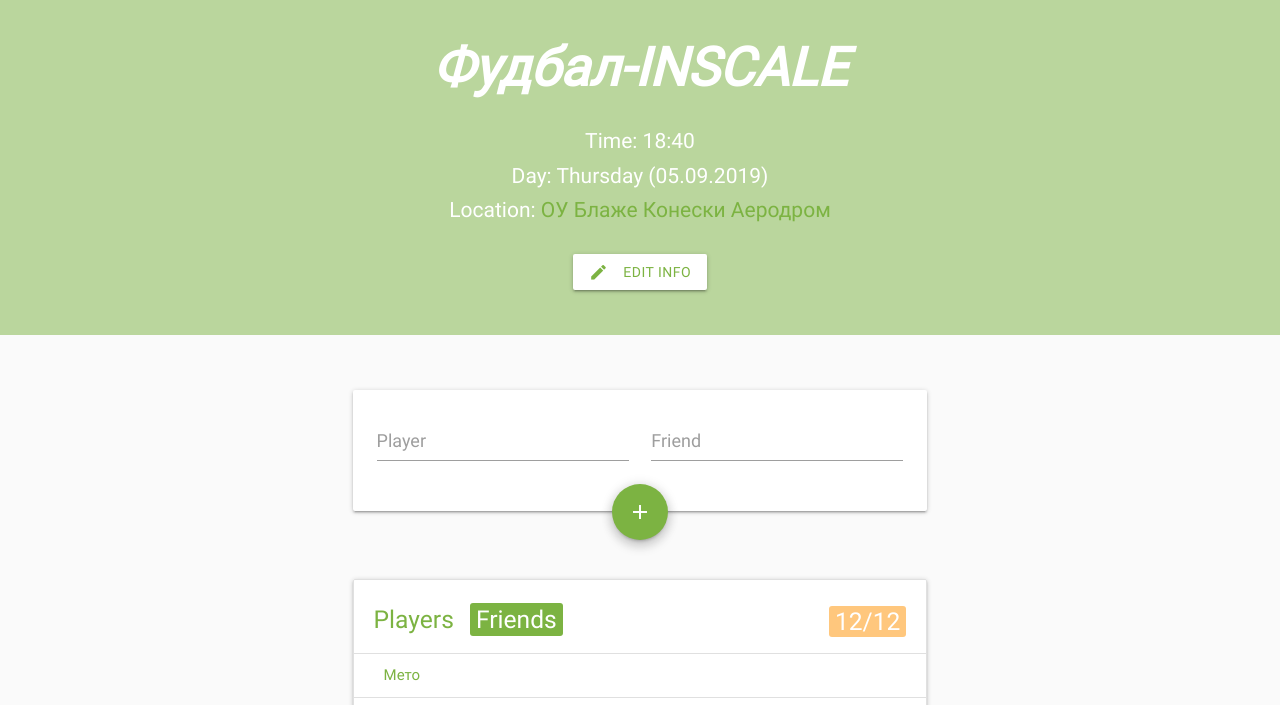
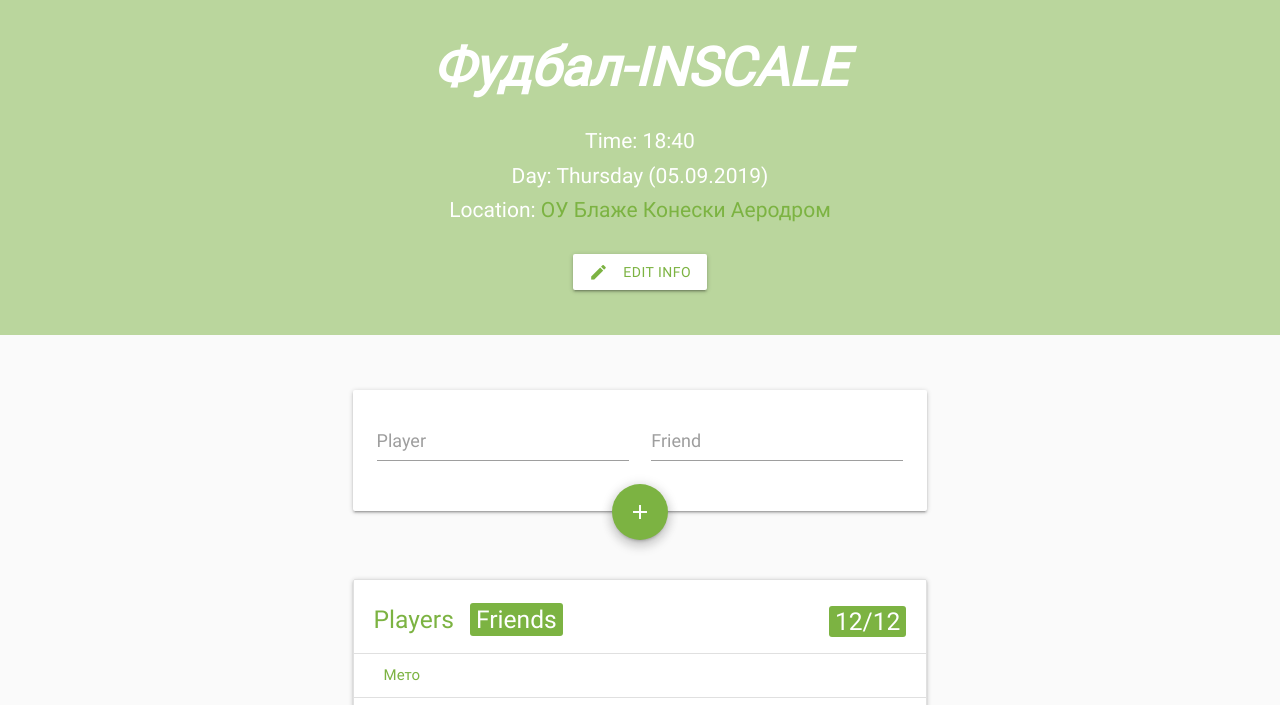
Before and after one commit to MTrajK/FootballPoll, a plain HTML site: page src/site/index.html in a window 1280 px wide. Shown: the part 76-781 px from the top of the page. Drawn offline with Linux system fonts and the light colour scheme.

Commit message:
Added color function

```diff
--- a/src/site/css/app.css
+++ b/src/site/css/app.css
@@ -259,7 +259,6 @@ main {
 
 .total-badge {
     float: right;
-    background: #ffc77d;
     color: #ffffff;
 }
 
@@ -308,7 +307,7 @@ main {
 
 .wrong-credentials {
     margin-top: 0px;
-    color: #B71C1C;
+    color: #e53935;
 }
 
 /* MAIN */
--- a/src/site/index.html
+++ b/src/site/index.html
@@ -189,8 +189,10 @@
                       <li class="collection-header">
                         <h5>Players
                           <span class="my-badge my-green">Friends</span>
-                          <span
-                            class="my-badge total-badge">{{currentPoll.participants.length}}/{{currentPoll.info.needPlayers}}</span>
+                          <span class="my-badge total-badge"
+                            v-bind:style="calculateColor(currentPoll.participants.length,currentPoll.info.needPlayers,currentPoll.info.maxPlayers)">
+                            {{currentPoll.participants.length}}/{{currentPoll.info.needPlayers}}
+                          </span>
                         </h5>
                       </li>
                       <li class="collection-item hover-item" v-for="(participant, index) in currentPoll.participants">
@@ -430,7 +432,8 @@
               <li class="collection-header">
                 <h5>Players
                   <span class="my-badge my-green">Friends</span>
-                  <span class="my-badge total-badge">
+                  <span class="my-badge total-badge"
+                    v-bind:style="calculateColor(oldPolls.polls[oldPolls.selectedPollIdx].participants.length,oldPolls.polls[oldPolls.selectedPollIdx].info.needPlayers,oldPolls.polls[oldPolls.selectedPollIdx].info.maxPlayers)">
                     {{oldPolls.polls[oldPolls.selectedPollIdx].participants.length}}/{{oldPolls.polls[oldPolls.selectedPollIdx].info.needPlayers}}
                   </span>
                 </h5>
--- a/src/site/js/vue-app.js
+++ b/src/site/js/vue-app.js
@@ -279,5 +279,26 @@ var app = new Vue({
         checkIfGrt: function (number, comapreWith) {
             return number > comapreWith;
         },
+        calculateColor: function (total, need, max) {
+            if ((need === undefined) || (max === undefined) || (total > max))
+                return {};
+
+            var red = [229, 57, 53]; // #e53935
+            var green = [124, 179, 66]; // #7cb342
+
+            var percentage = total / need;
+            if (total > need) {
+                percentage = 1 - (total - need)/(max - need)*0.5;
+            }
+
+            var newColor = '#';
+            for (var i = 0; i < 3; i++) {
+                newColor += Math.round(red[i] + (green[i] - red[i]) * percentage).toString(16);
+            }
+
+            return {
+                backgroundColor: newColor
+            };
+        },
     }
 });
```
